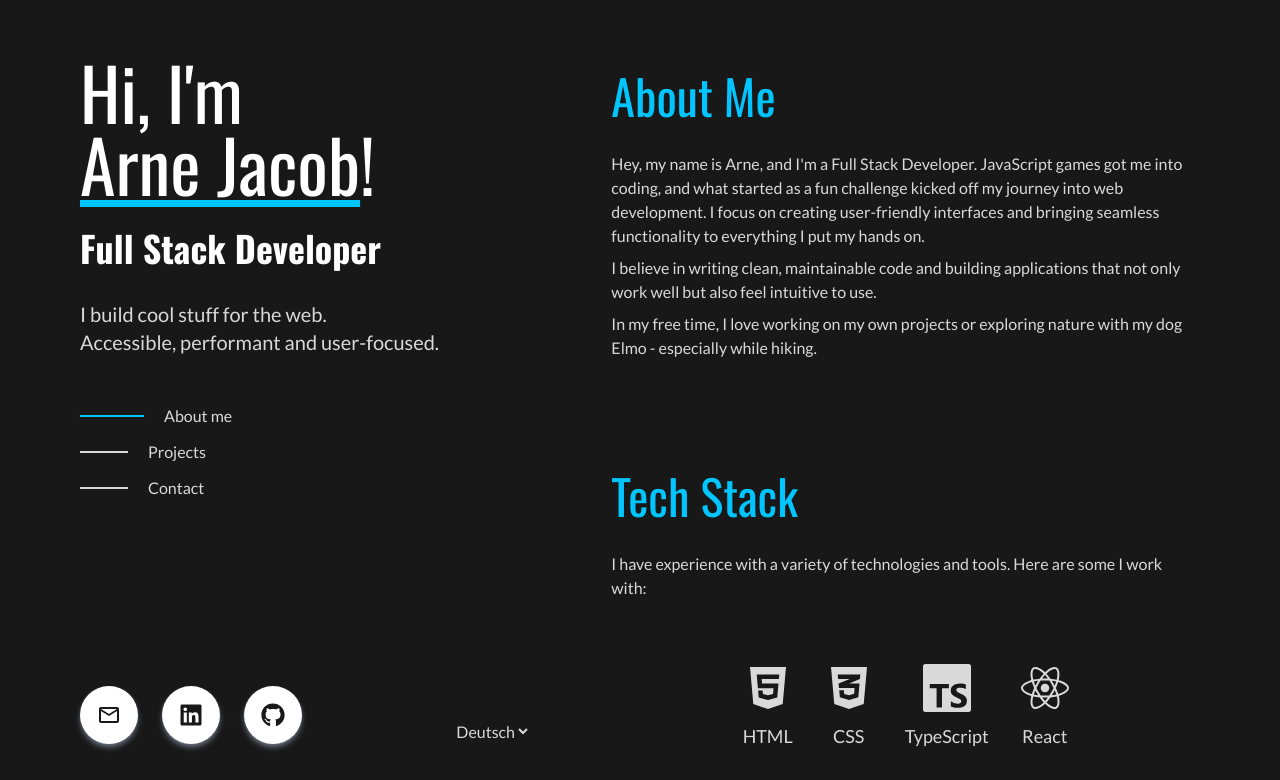
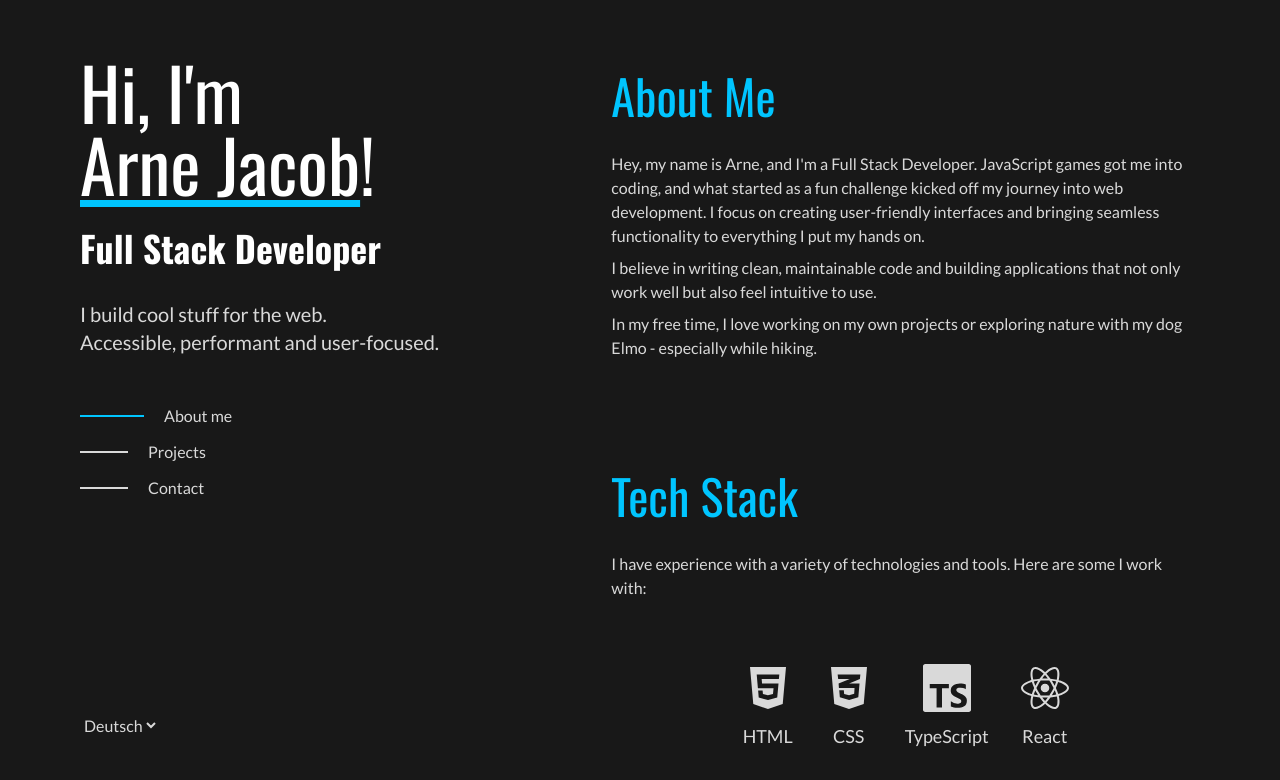
Before and after one commit to Dudeldups/personal-portfolio, a React (Vite) app in the folder frontend/: page / in a window 1280 px wide. Shown: the top 780 px of the page. Built offline with nearby package versions, Linux system fonts and the light colour scheme.

Commit message:
add button animations

```diff
--- a/frontend/src/components/Contact/Contact.tsx
+++ b/frontend/src/components/Contact/Contact.tsx
@@ -2,10 +2,15 @@ import { useTranslation } from "react-i18next";
 import { KEYS } from "../../i18n/KEYS";
 import ButtonContainer from "../ButtonContainer/ButtonContainer";
 import { useStoreRef } from "../../hooks/useStoreRef";
+import { useInView } from "motion/react";
 
 const Contact = () => {
   const { t } = useTranslation();
   const contactRef = useStoreRef("contact");
+
+  const isContactInView = useInView(contactRef ?? { current: null }, {
+    amount: 0.75,
+  });
 
   return (
     <section ref={contactRef} id="contact" className="section w-full px-page">
@@ -17,7 +22,7 @@ const Contact = () => {
 
         <ButtonContainer
           hideText={false}
-          className="mx-auto flex min-w-40 flex-col gap-6"
+          className={`mx-auto flex min-w-40 flex-col gap-6 transition-all duration-300 ${isContactInView ? "delay-300" : "translate-y-34 opacity-0"}`}
         />
       </div>
     </section>
--- a/frontend/src/components/Header/Header.tsx
+++ b/frontend/src/components/Header/Header.tsx
@@ -9,8 +9,12 @@ import { useRefStore } from "../../stores/refStore";
 const Header = () => {
   const { t } = useTranslation();
   const aboutRef = useRefStore((state) => state.refs["about"]);
+  const contactRef = useRefStore((state) => state.refs["contact"]);
 
   const isAboutInView = useInView(aboutRef ?? { current: null });
+  const isContactInView = useInView(contactRef ?? { current: null }, {
+    amount: 0.75,
+  });
 
   return (
     <header className={`top-0 w-full shrink-[1.25] px-page lg:sticky`}>
@@ -49,14 +53,16 @@ const Header = () => {
 
         <Navbar />
 
-        <div className="mt-auto flex items-end lg:w-full lg:justify-between">
+        <div className="mt-auto flex flex-col gap-7 lg:w-full">
+          <LanguageSwitcher
+            className={`transition-transform duration-300 max-lg:hidden ${isContactInView ? "translate-y-20" : "delay-300"}`}
+          />
+
           <ButtonContainer
             hideText={true}
             hasRoundedButtons={true}
-            className="flex gap-6"
+            className={`flex gap-6 transition-all duration-300 ${isContactInView ? "translate-y-40 opacity-0" : "delay-300"}`}
           />
-
-          <LanguageSwitcher className="max-lg:hidden" />
         </div>
       </div>
     </header>
```
